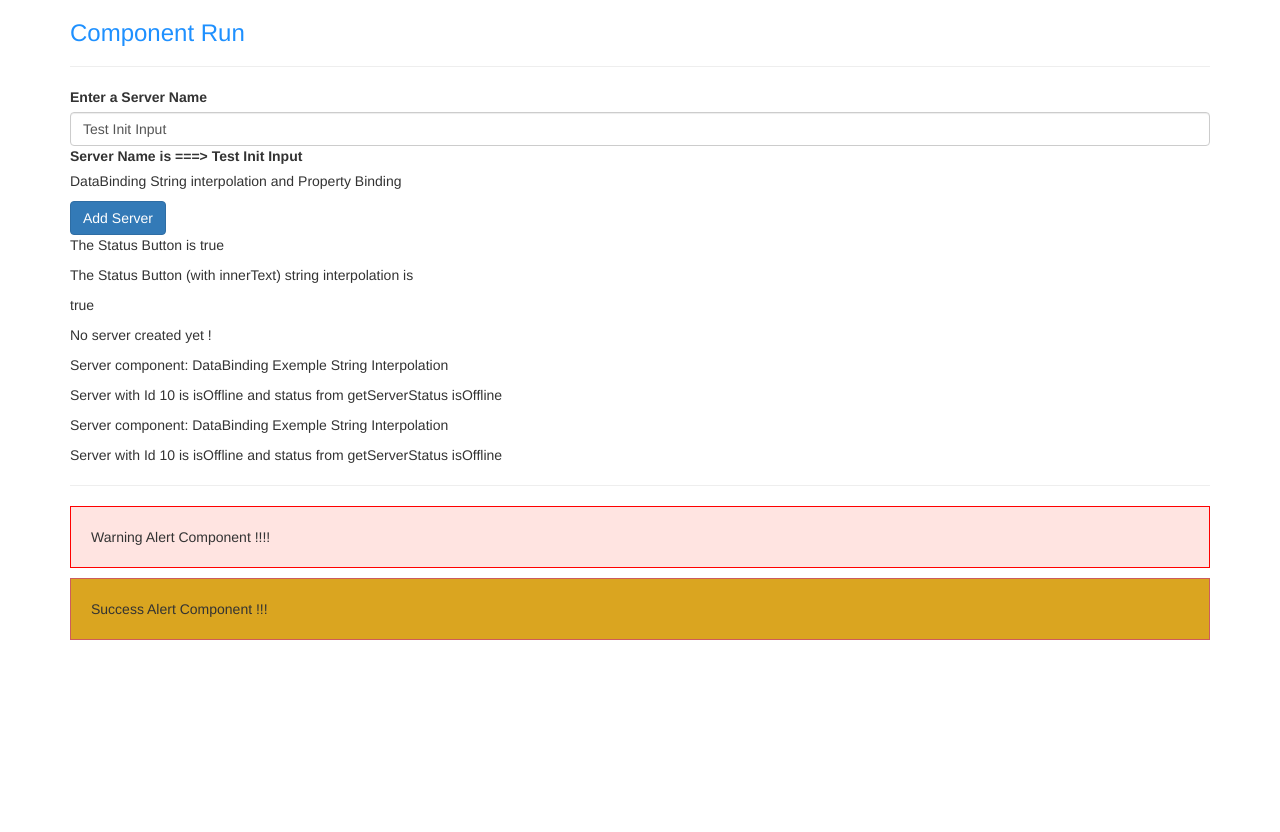
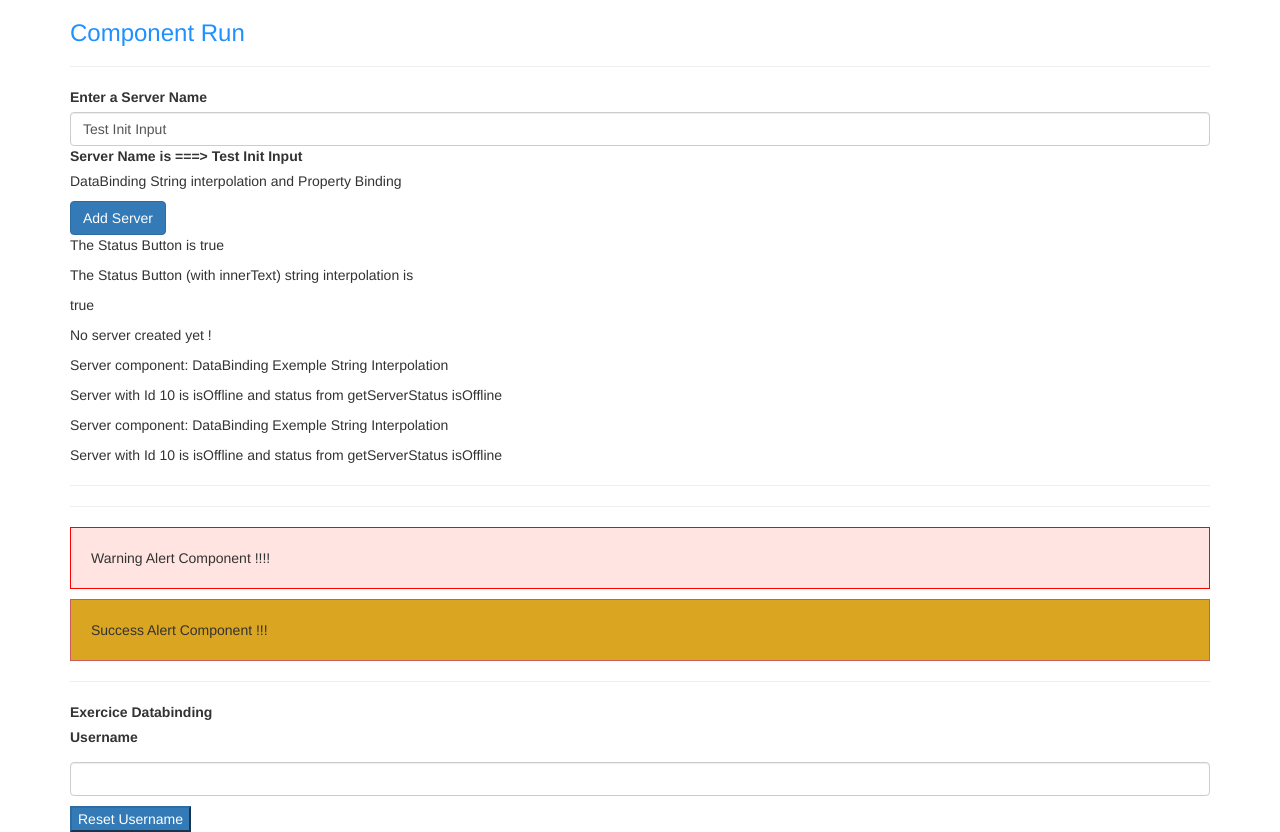
Before and after one commit to wassimajjali/Angular-8-Complete-Guide, an Angular app in the folder Angular8FirstApp/: page / in a window 1280 px wide. Before the commit the page ends 800 px from the top, so only its background shows below. Built offline with nearby package versions, Linux system fonts and the light colour scheme.

Commit message:
Button click clear input text

```diff
--- a/Angular8FirstApp/src/app/app.component.html
+++ b/Angular8FirstApp/src/app/app.component.html
@@ -18,6 +18,12 @@
         <hr>
         <app-warning-alert></app-warning-alert>
         <app-success-alert></app-success-alert>
+        <hr>
+        <label>Exercice Databinding</label>
+        <p><label>Username</label></p>
+        <input type="text" class="form-control" [(ngModel)]="username">
+        <p>{{username}}</p>
+        <button class="bnt btn-primary" [disabled]="username ===''" (click)="username = ''">Reset Username</button>
     </div>
   </div>
 </div>
--- a/Angular8FirstApp/src/app/servers/servers.component.html
+++ b/Angular8FirstApp/src/app/servers/servers.component.html
@@ -8,7 +8,6 @@
     class="form-control"
     [(ngModel)]="serverName"
 >
-
 <label>Server Name is ===> {{serverName}}</label>
 <p>DataBinding String interpolation and Property Binding</p>
 <button class="btn btn-primary" [disabled]="!allowNewServer"(dblclick)="onCreateServer()">Add Server</button>
@@ -20,3 +19,4 @@
 <p>{{serverCreationStatus}}</p>
 <app-server></app-server>
 <app-server></app-server>
+<hr>
```
